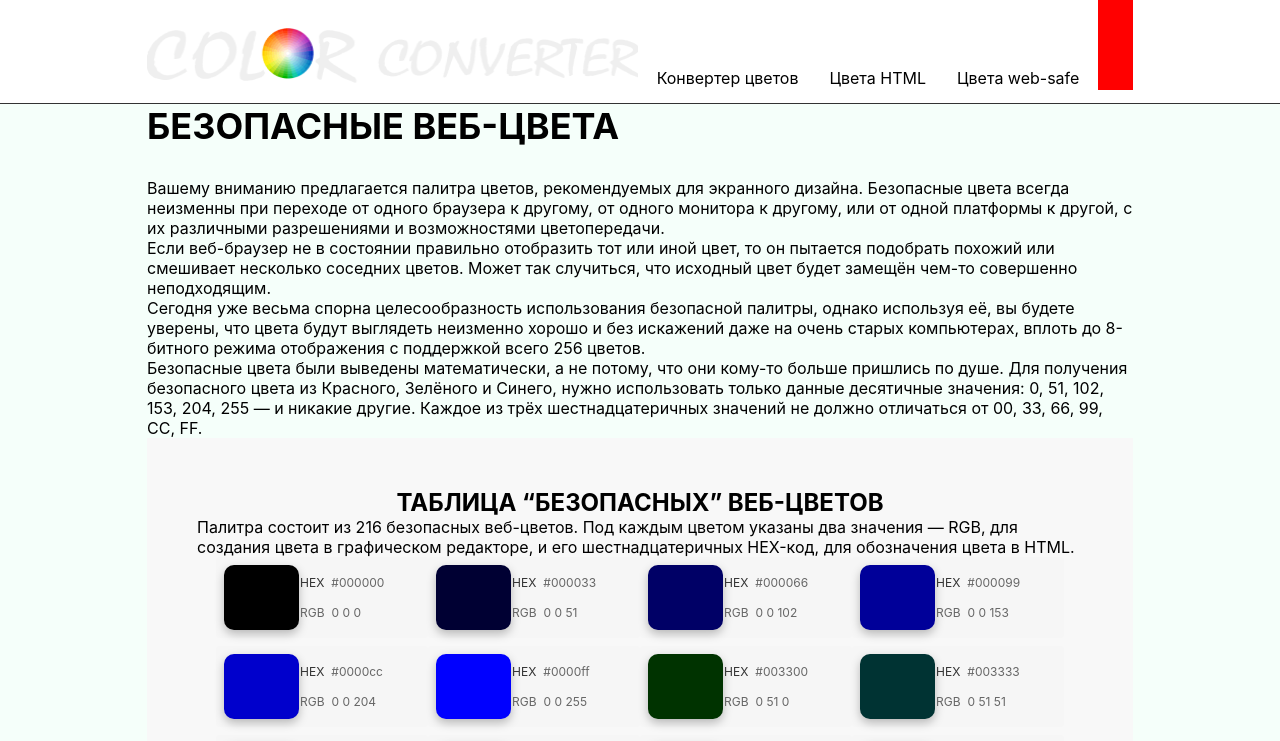
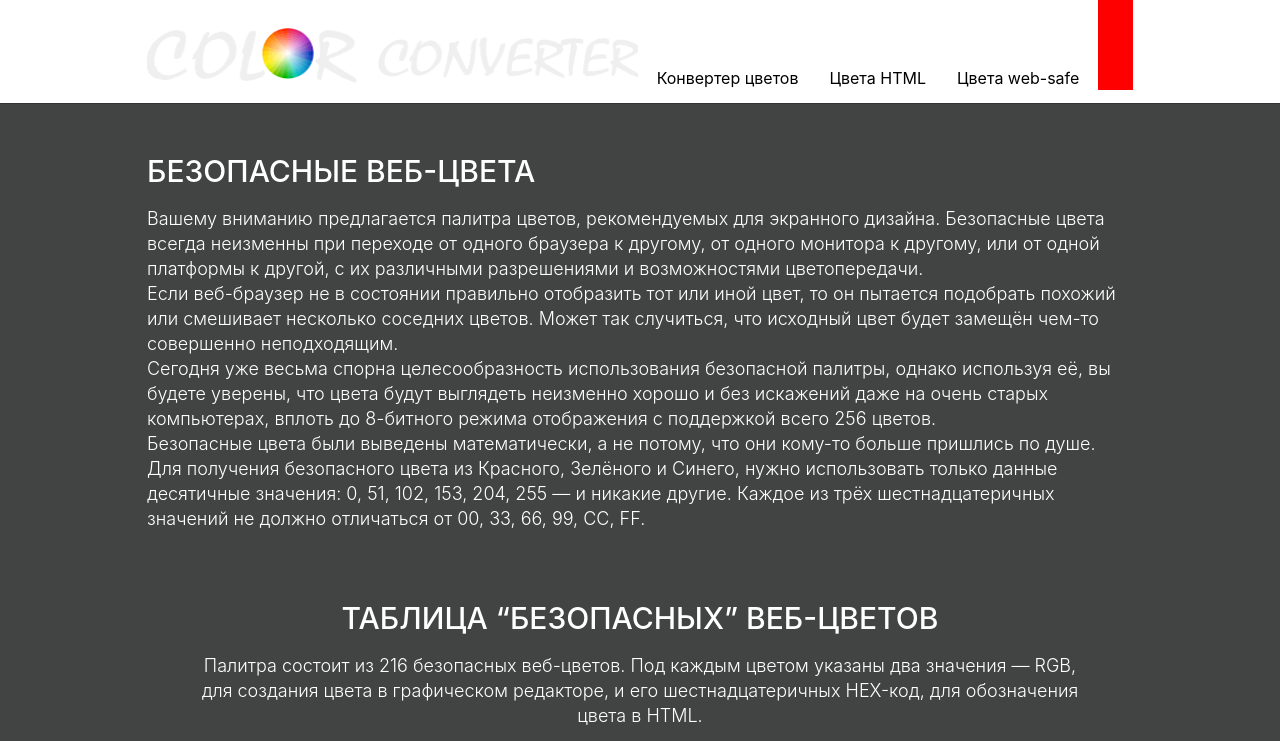
Before and after one commit to ArbakovMaxim/Color-Converter, a React (Create React App) app: page /Color-Converter/colorWebSafe in a window 1280 px wide. Shown: the top 741 px of the page. Built offline with nearby package versions, Linux system fonts and the light colour scheme.

Commit message:
add style
add style page HTMLCOLORS and SafeCOLORS

```diff
--- a/src/components/listColorsMenu/listColorsMenu.styled.js
+++ b/src/components/listColorsMenu/listColorsMenu.styled.js
@@ -14,12 +14,6 @@ width: 435px;
 &:not(:last-child) {
     gap-right:46px;;
   }
-  /* display:grid; */
-  /* grid-template-columns: 48px 44px 38px 78px;
-  grid-template: repeat(6,48px)/ repeat(6,44px)/ repeat(6,38px)/ repeat(3,78px); */
-  /* grid-template-columns: 48px 44px 38px 78px;
-  grid-gap: 5px 50px;
-  align-items: start; */
 
 `
 
--- a/src/components/table/primaryСolors/PrimaryСolorsTable.styled.js
+++ b/src/components/table/primaryСolors/PrimaryСolorsTable.styled.js
@@ -1,4 +1,9 @@
 import styled from 'styled-components';
+
+export const WrapperTableColor = styled.div`
+background-color:#333333;
+margin-bottom:32px;
+`;
 
 export const ColorTD = styled.td`
 text-align: center;
@@ -15,16 +20,16 @@ line-height: 18px;
 text-align: center;
 width:83px;
 height:30px;
-background-color: #F5F5F5;
-color: ${(props) => props.colorTitle};
+background-color: #424243;
+color: #FFFFFF;
 `;
 
 export const RGBTD = styled.td`
 text-align: center;
 width:90px;
 height:30px;
-background-color: #F5F5F5;
-color: ${(props) => props.colorTitle};
+background-color: #424243;
+color: #FFFFFF;
 font-weight: 300;
 font-size: 12px;
 line-height: 18px;
@@ -41,18 +46,39 @@ line-height: 18px;
 export const Tbody = styled.tbody`
 `;
 
-export const WrapperTable = styled.div`
-margin-top:24px
+export const Table = styled.table`
+padding: 17px 15px;
+border-spacing: 5px 5px;
 `;
 
-export const WrapperTableTwo = styled.div`
-margin-left:25px
+export const PrimaryTable = styled.table`
+border-spacing: 5px 5px;
+padding: 17px 12px 0px 33px;
+@media (max-width: 1050px) {
+    padding: 17px 15px;
+  }
 `;
 
-export const WrapperTableColor = styled.div`
-background-color:#333333;
+export const PrimaryTableTwo = styled.table`
+border-spacing: 5px 5px;
+padding: 24px 12px 28px 33px;
+@media (max-width: 1050px) {
+    padding: 17px 15px;
+  }
 `;
 
-export const Table = styled.table`
-padding: 17px 15px;
+export const PrimaryTableThree = styled.table`
+border-spacing: 5px 5px;
+padding: 17px 33px 0px 12px;
+@media (max-width: 1050px) {
+    padding: 17px 15px;
+  }
 `;
+
+export const PrimaryTableFour = styled.table`
+border-spacing: 5px 5px;
+padding: 24px 33px 28px 12px;
+@media (max-width: 1050px) {
+    padding: 17px 15px;
+  }
+  `;
--- a/src/components/table/primaryСolors/tableTemplate/TableTemplate.jsx
+++ b/src/components/table/tableTemplate/TableTemplate.jsx
@@ -5,9 +5,8 @@ import {
   RGBTD,
   Table,
   Tbody,
-  WrapperTable,
   WrapperTableColor,
-} from '../PrimaryСolorsTable.styled';
+} from '../primaryСolors/PrimaryСolorsTable.styled';
 
 export const TableTemplate = ({ colorPalette }) => {
   return (
@@ -34,7 +33,6 @@ export const TableTemplate = ({ colorPalette }) => {
           })}
         </Tbody>
       </Table>
-      <WrapperTable></WrapperTable>
     </WrapperTableColor>
   );
 };
--- a/src/pages/ColorHtml/ColorHtml.jsx
+++ b/src/pages/ColorHtml/ColorHtml.jsx
@@ -1,12 +1,23 @@
 import {
+  TextColorHTML,
+  TextHTML,
+  TitlColorHTML,
+  TitlPrimaryColors,
+  TitlTableColors,
+  TitleHTML,
   WraperColorHtml,
   WraperColorsTable,
+  WraperColumn,
+  WraperColumnThree,
+  WraperColumnTwo,
   WraperPrimareColors,
   WraperTablePrimareColors,
+  WrapperTextHTML,
+  WrapperHTML,
 } from './ColorHtml.styled';
 import { PrimaryСolorsFirstTable } from '../../components/table/primaryСolors/PrimaryСolorsFirstTable';
 import { PrimaryСolorsTwoTable } from '../../components/table/primaryСolors/PrimaryСolorsTwoTable';
-import { TableTemplate } from 'components/table/primaryСolors/tableTemplate/TableTemplate';
+import { TableTemplate } from 'components/table/tableTemplate/TableTemplate';
 import {
   yellow_tones,
   orange_tones,
@@ -23,60 +34,65 @@ import {
 const ColorHtml = () => {
   return (
     <WraperColorHtml>
-      <h2>HTML ЦВЕТА</h2>
-      <p>
-        На данной странице представлены специальные ключевые слова, которые
-        можно применять для обозначения того или иного цвета на интернет сайтах,
-        и при разработке на языках программирования для Web, таких как HTML,
-        CSS, JavaScript, Flash, и др. В ранних спецификациях W3C было определено
-        всего 16 ключевых цветов. В более поздних спецификациях дополнительно
-        было определено ещё 130 различных названий цветов. Следующая таблица
-        содержит имена, и образцы цветов, которые ассоциируются с этими именами.
-      </p>
-      <h2>ТАБЛИЦА HTML ЦВЕТОВ</h2>
-      <p>
-        Имена цветов в HTML не чувствительны к регистру, и могут записываться в
-        любой форме Также стоит отметить, что имея 147 различных ключевых слов
-        (17 старых и 130 новых), не все цвета в этом списке уникальны. Некоторые
-        имена обозначают один и тот же цвет. Так, например, и Grey, и Gray
-        обозначают 50-процентный серый цвет #808080, а Magenta — это лишь
-        синоним HTML цвета Fuchsia, и ссылается на шестнадцатеричный код цвета
-        #FF00FF.
-      </p>
+      <WrapperHTML>
+        <TitleHTML>HTML ЦВЕТА</TitleHTML>
+        <TextHTML>
+          На данной странице представлены специальные ключевые слова, которые
+          можно применять для обозначения того или иного цвета на интернет
+          сайтах, и при разработке на языках программирования для Web, таких как
+          HTML, CSS, JavaScript, Flash, и др. В ранних спецификациях W3C было
+          определено всего 16 ключевых цветов. В более поздних спецификациях
+          дополнительно было определено ещё 130 различных названий цветов.
+          Следующая таблица содержит имена, и образцы цветов, которые
+          ассоциируются с этими именами.
+        </TextHTML>
+      </WrapperHTML>
+      <WrapperTextHTML>
+        <TitlColorHTML>ТАБЛИЦА HTML ЦВЕТОВ</TitlColorHTML>
+        <TextColorHTML>
+          Имена цветов в HTML не чувствительны к регистру, и могут записываться
+          в любой форме Также стоит отметить, что имея 147 различных ключевых
+          слов (17 старых и 130 новых), не все цвета в этом списке уникальны.
+          Некоторые имена обозначают один и тот же цвет. Так, например, и Grey,
+          и Gray обозначают 50-процентный серый цвет #808080, а Magenta — это
+          лишь синоним HTML цвета Fuchsia, и ссылается на шестнадцатеричный код
+          цвета #FF00FF.
+        </TextColorHTML>
+      </WrapperTextHTML>
+      <TitlPrimaryColors>Основные цвета:</TitlPrimaryColors>
       <WraperPrimareColors>
-        <h3>Основные цвета:</h3>
         <WraperTablePrimareColors>
           <PrimaryСolorsFirstTable />
           <PrimaryСolorsTwoTable />
         </WraperTablePrimareColors>
       </WraperPrimareColors>
       <WraperColorsTable>
-        <div>
-          <h3>Красные тона:</h3>
+        <WraperColumn>
+          <TitlTableColors>Красные тона:</TitlTableColors>
           <TableTemplate colorPalette={red_tones} />
-          <h3>Розовый тона:</h3>
+          <TitlTableColors>Розовый тона:</TitlTableColors>
           <TableTemplate colorPalette={pink_tones} />
-          <h3>Оранжевый тона:</h3>
+          <TitlTableColors>Оранжевый тона:</TitlTableColors>
           <TableTemplate colorPalette={orange_tones} />
-          <h3>Желтые тона:</h3>
+          <TitlTableColors>Желтые тона:</TitlTableColors>
           <TableTemplate colorPalette={yellow_tones} />
-          <h3>Коричневые тона:</h3>
+          <TitlTableColors>Коричневые тона:</TitlTableColors>
           <TableTemplate colorPalette={brown_tones} />
-        </div>
-        <div>
-          <h3>Зеленые тона:</h3>
+        </WraperColumn>
+        <WraperColumnTwo>
+          <TitlTableColors>Зеленые тона:</TitlTableColors>
           <TableTemplate colorPalette={green_tones} />
-          <h3>Синие тона:</h3>
+          <TitlTableColors>Синие тона:</TitlTableColors>
           <TableTemplate colorPalette={blue_tones} />
-        </div>
-        <div>
-          <h3>Фиолетовые тона:</h3>
+        </WraperColumnTwo>
+        <WraperColumnThree>
+          <TitlTableColors>Фиолетовые тона:</TitlTableColors>
           <TableTemplate colorPalette={purple_tones} />
-          <h3>Белые тона:</h3>
+          <TitlTableColors>Белые тона:</TitlTableColors>
           <TableTemplate colorPalette={white_tones} />
-          <h3>Серые тона:</h3>
+          <TitlTableColors>Серые тона:</TitlTableColors>
           <TableTemplate colorPalette={grey_tones} />
-        </div>
+        </WraperColumnThree>
       </WraperColorsTable>
     </WraperColorHtml>
   );
--- a/src/pages/ColorHtml/ColorHtml.styled.js
+++ b/src/pages/ColorHtml/ColorHtml.styled.js
@@ -2,15 +2,96 @@ import styled from 'styled-components';
 
 export const WraperColorHtml = styled.div`
   width-max:1440px;
-  height: 100%;
+  height-max: 100%;
   background-color: #f5fffa;
   padding-left: 147px;
   padding-right: 147px;
+  background-color: #424343;
+  @media (max-width: 1050px) {
+    padding-left: 50px;
+    padding-right: 50px;
+  }
+  @media (max-width: 768px) {
+    padding-left: 25px;
+    padding-right: 25px;
+  }
+  @media (max-width: 500px) {
+    padding-left: 5px;
+    padding-right: 5px;
+  }
+
+`;
+export const TitleHTML = styled.h1`
+  margin-bottom: 20px;
+  font-weight: 500;
+  font-size: 30px;
+  line-height: 30px;
+  color: #FFFFFF;
+`;
+
+export const TextHTML = styled.p`
+    font-weight: 300;
+    font-size: 18px;
+    line-height: 25px;
+    color: #FFFFFF;
+    `
+
+export const WrapperHTML = styled.div`
+  padding-top: 52px;
+  padding-bottom: 36px;
+`;
+
+export const WrapperTextHTML = styled.div`
+  display: flex;
+  flex-direction: column;
+  align-items: center;
+  padding: 36px 50px 30px 50px;
+  @media (max-width: 867px) {
+    padding-left:5px;
+    padding-right:5px;
+  }
+`;
+
+export const TitlColorHTML = styled.h2`
+    margin-bottom: 20px;
+    font-weight: 500;
+    font-size: 30px;
+    line-height: 30px;
+    color: #FFFFFF;
+`;
+
+export const TextColorHTML = styled.p`
+    text-align: center;
+    font-weight: 300;
+    font-size: 18px;
+    line-height: 25px;
+    color: #FFFFFF;
+`;
+
+export const TitlPrimaryColors = styled.h3`
+    text-align: center;
+    font-weight: 400;
+    font-size: 20px;
+    line-height: 25px;
+    color: #FFFFFF;
+    margin-bottom:7px;
+`;
+
+export const TitlTableColors = styled.h3`
+    font-weight: 400;
+    font-size: 20px;
+    line-height: 25px;
+    color: #FFFFFF;
+    margin-bottom:7px;
 `;
 
 export const WraperTablePrimareColors = styled.div`
 display: flex;
 justify-content: center;
+@media (max-width: 1050px) {
+ display: inline-block;
+ text-align: center;
+  }
 `;
 
 export const WraperPrimareColors = styled.div`
@@ -19,4 +100,43 @@ text-align: center;
 
 export const WraperColorsTable = styled.div`
 display:flex;
+justify-content: space-between;
+@media (max-width: 1400px) {
+  display:grid;
+  grid-template-columns: 2, 0.5fr;
+  grid-template-rows: 2025px 1fr;
+  }
+  @media (max-width: 1050px) {
+    grid-template-columns: 1f;
+    grid-template-rows: 1fr 2025px 1fr;
+    justify-content: center;
+  }
 `;
+
+export const WraperColumn = styled.div`
+ grid-column: 1 / 2;
+   grid-row: 1 / 2;
+   @media (max-width: 1050px) {
+    grid-column: 1 / 1;
+   grid-row: 1 / 2;
+  }
+`;
+
+export const WraperColumnTwo = styled.div`
+ grid-column: 2 / 2;
+   grid-row: 1 / 2;
+   @media (max-width: 1050px) {
+    grid-column: 1 / 1;
+   grid-row: 2 / 2;
+  }
+
+`;
+export const WraperColumnThree = styled.div`
+ grid-column: 2 / 2;
+   grid-row: 2 / 2;
+   @media (max-width: 1050px) {
+    grid-column: 1 / 1;
+   grid-row: 3/ 3;
+   align-self: start;
+  }
+`;
--- a/src/pages/ColorWebSafe/ColorWebSafe.jsx
+++ b/src/pages/ColorWebSafe/ColorWebSafe.jsx
@@ -7,12 +7,16 @@ import {
   List,
   ListItem,
   NameTitle,
-  Title,
+  TextSafe,
+  TextTable,
+  TitleSafe,
+  TitleTable,
   WraperColorWebSafe,
-  Wrapper,
+  WrapperTable,
   WrapperHex,
   WrapperHexAndRgb,
   WrapperRgb,
+  WrapperSafe,
 } from './ColorWebSafe.styled';
 import Color from '../../js/color';
 
@@ -20,17 +24,19 @@ const ColorWebSafe = () => {
   const colors = new Color();
   return (
     <WraperColorWebSafe>
-      <Title>БЕЗОПАСНЫЕ ВЕБ-ЦВЕТА</Title>
-      <p>
-        Вашему вниманию предлагается палитра цветов, рекомендуемых для экранного
-        дизайна. Безопасные цвета всегда неизменны при переходе от одного
-        браузера к другому, от одного монитора к другому, или от одной платформы
-        к другой, с их различными разрешениями и возможностями цветопередачи.
+      <WrapperSafe>
+        <TitleSafe>БЕЗОПАСНЫЕ ВЕБ-ЦВЕТА</TitleSafe>
+        <TextSafe>
+          Вашему вниманию предлагается палитра цветов, рекомендуемых для
+          экранного дизайна. Безопасные цвета всегда неизменны при переходе от
+          одного браузера к другому, от одного монитора к другому, или от одной
+          платформы к другой, с их различными разрешениями и возможностями
+          цветопередачи.
           <br />
-        Если веб-браузер не в состоянии правильно отобразить тот или иной цвет,
-        то он пытается подобрать похожий или смешивает несколько соседних
-        цветов. Может так случиться, что исходный цвет будет замещён чем-то
-        совершенно неподходящим.
+          Если веб-браузер не в состоянии правильно отобразить тот или иной
+          цвет, то он пытается подобрать похожий или смешивает несколько
+          соседних цветов. Может так случиться, что исходный цвет будет замещён
+          чем-то совершенно неподходящим.
           <br />
           Сегодня уже весьма спорна целесообразность использования безопасной
           палитры, однако используя её, вы будете уверены, что цвета будут
@@ -40,19 +46,21 @@ const ColorWebSafe = () => {
           <br />
           Безопасные цвета были выведены математически, а не потому, что они
           кому-то больше пришлись по душе. Для получения безопасного цвета из
-        Красного, Зелёного и Синего, нужно использовать только данные десятичные
-        значения: 0, 51, 102, 153, 204, 255 — и никакие другие. Каждое из трёх
-        шестнадцатеричных значений не должно отличаться от 00, 33, 66, 99, CC,
-        FF.
-      </p>
-      <Wrapper>
-        <h2>ТАБЛИЦА “БЕЗОПАСНЫХ” ВЕБ-ЦВЕТОВ</h2>
-        <p>
+          Красного, Зелёного и Синего, нужно использовать только данные
+          десятичные значения: 0, 51, 102, 153, 204, 255 — и никакие другие.
+          Каждое из трёх шестнадцатеричных значений не должно отличаться от 00,
+          33, 66, 99, CC, FF.
+        </TextSafe>
+      </WrapperSafe>
+      <WrapperTable>
+        <TitleTable>ТАБЛИЦА “БЕЗОПАСНЫХ” ВЕБ-ЦВЕТОВ</TitleTable>
+        <TextTable>
           Палитра состоит из 216 безопасных веб-цветов. Под каждым цветом
           указаны два значения — RGB, для создания цвета в графическом
           редакторе, и его шестнадцатеричных HEX-код, для обозначения цвета в
           HTML.
-        </p>
+        </TextTable>
+      </WrapperTable>
       <List>
         {websafe_colors.map(color => {
           const bgString = `rgb(${color[0]}, ${color[1]}, ${color[2]})`;
@@ -77,7 +85,6 @@ const ColorWebSafe = () => {
           );
         })}
       </List>
-      </Wrapper>
     </WraperColorWebSafe>
   );
 };
--- a/src/pages/ColorWebSafe/ColorWebSafe.styled.js
+++ b/src/pages/ColorWebSafe/ColorWebSafe.styled.js
@@ -2,114 +2,172 @@ import styled from 'styled-components';
 
 export const WraperColorWebSafe = styled.div`
   width-max:1440px;
-  height: 100%;
-  background-color: #f5fffa;
+  height-max: 100%;
+  background-color: #424343;
   padding-left: 147px;
   padding-right: 147px;
+  @media (max-width: 1050px) {
+    padding-left: 50px;
+    padding-right: 50px;
+  }
+  @media (max-width: 768px) {
+    padding-left: 25px;
+    padding-right: 25px;
+  }
+  @media (max-width: 500px) {
+    padding-left: 5px;
+    padding-right: 5px;
+  }
 `;
 
-export const Wrapper = styled.div`
+export const WrapperTable = styled.div`
   display: flex;
   flex-direction: column;
   align-items: center;
-  padding: 50px;
-  background-color: #f8f8f8;
+  padding: 36px 50px 30px 50px;
+  @media (max-width: 867px) {
+    padding-left:5px;
+    padding-right:5px;
+  }
 `;
 
-export const Title = styled.h1`
-  font-size: 36px;
-  font-weight: bold;
-  margin-bottom: 30px;
+export const WrapperSafe = styled.div`
+  padding-top: 52px;
+  padding-bottom: 36px;
+`;
+
+export const TitleSafe = styled.h1`
+  margin-bottom: 20px;
+  font-weight: 500;
+  font-size: 30px;
+  line-height: 30px;
+  color: #FFFFFF;
+`;
+
+export const TextSafe = styled.p`
+    font-weight: 300;
+    font-size: 18px;
+    line-height: 25px;
+    color: #FFFFFF;
+    `
+
+export const TitleTable = styled.h2`
+    margin-bottom: 20px;
+    font-weight: 500;
+    font-size: 30px;
+    line-height: 30px;
+    color: #FFFFFF;
+`;
+
+export const TextTable = styled.p`
+    text-align: center;
+    font-weight: 300;
+    font-size: 18px;
+    line-height: 25px;
+    color: #FFFFFF;
 `;
 
 export const ColorBox = styled.div`
-  display: flex;
-  align-items: center;
-  justify-content: center;
   width: 75px;
   height: 65px;
-  border-radius: 10px;
   box-shadow: 0px 4px 10px rgba(0, 0, 0, 0.25);
 `;
 
-// export const ColorList = styled.div`
-//   display: flex;
-//   flex-wrap: wrap;
-//   justify-content: center;
-//   margin-top: 50px;
-// `;
-
-
-
-
 export const List = styled.ul`
   display: flex;
-  justify-content: center;
+  justify-content: space-between;
   flex-wrap: wrap;
 
-  margin: 0;
-  padding: 0;
+  margin-left:-30px;
+  padding: 21px 33px;
   list-style: none;
+  background-color:#333333;
+
+  @media (max-width: 867px) {
+    justify-content:center;
+    margin-left:0;
+    padding: 21px 5px;
+  }
+
 `;
 
 export const ListItem = styled.li`
   display: flex;
   align-items: center;
-  /* justify-content: space-between; */
   width: 196px;
   height: 65px;
-  padding: 0.5rem;
+  margin-left:30px;
   border-radius: 4px;
-  background-color: #f6f6f6;
+  background: #333333;;
   margin-bottom: 0.5rem;
 
-  &:hover {
-    background-color: #ebebeb;
+  @media (max-width: 867px) {
+    justify-content:center;
+    margin-left:0px;
   }
 `;
 
 export const HexTitle = styled.p`
-line-height: 12px;
+    width:30px;
+    color: #FFFFFF;
+    /* background: #333333; */
+
+    font-weight: 400;
     font-size: 12px;
-    font-size: 12px;
-    color: #333;
-    font-weight: 400;
+    line-height: 12px;
 `;
 
 export const NameTitle = styled.p`
+    width:30px;
+    color: #FFFFFF;
+    /* background: #333333; */
+
+    font-weight: 400;
+    font-size: 12px;
     line-height: 12px;
-    font-size: 12px;
-    color: #666;
-    font-weight: 400;
 `;
 
 export const ColorHEX = styled.p`
-    padding: 7px;
-    line-height: 12px;
+    text-align: center;
+    background-color: #424243;
+    width: 90px;
+    padding-top: 6px;
+    padding-bottom: 6px;
+    color: #FFFFFF;
+
+    font-weight: 300;
     font-size: 12px;
-    color: #666;
-    font-weight: 400;
+    line-height: 18px;
+
 `;
 export const ColorRGB = styled.p`
-    padding: 7px;
-    line-height: 12px;
+    text-align: center;
+    width: 90px;
+    background-color: #424243;
+    padding-top: 6px;
+    padding-bottom: 6px;
+    color: #FFFFFF;
+
+    font-weight: 300;
     font-size: 12px;
-    color: #666;
-    font-weight: 400;
+    line-height: 18px;
 `;
 
 export const WrapperHexAndRgb = styled.div`
   display:block;
 `;
 export const WrapperHex = styled.div`
-margin-left:1px;
+margin-bottom:3px;
+margin-padding:4px;
+margin-padding:4px;
 align-items: center;
 weight:120px;
 height: 30px;
   display:flex;
 `;
 export const WrapperRgb = styled.div`
-margin-left:1px;
+margin-padding:4px;
+margin-padding:4px;
 align-items: center;
 weight:120px;
 height: 30px;
```
Also changed, not shown: src/components/header/Header.styled.js (+12 -0 lines), src/components/table/primaryСolors/PrimaryСolorsFirstTable.jsx (+9 -9 lines), src/components/table/primaryСolors/PrimaryСolorsTwoTable.jsx (+9 -10 lines). Lines whose indentation alone changed are shown as unchanged.
